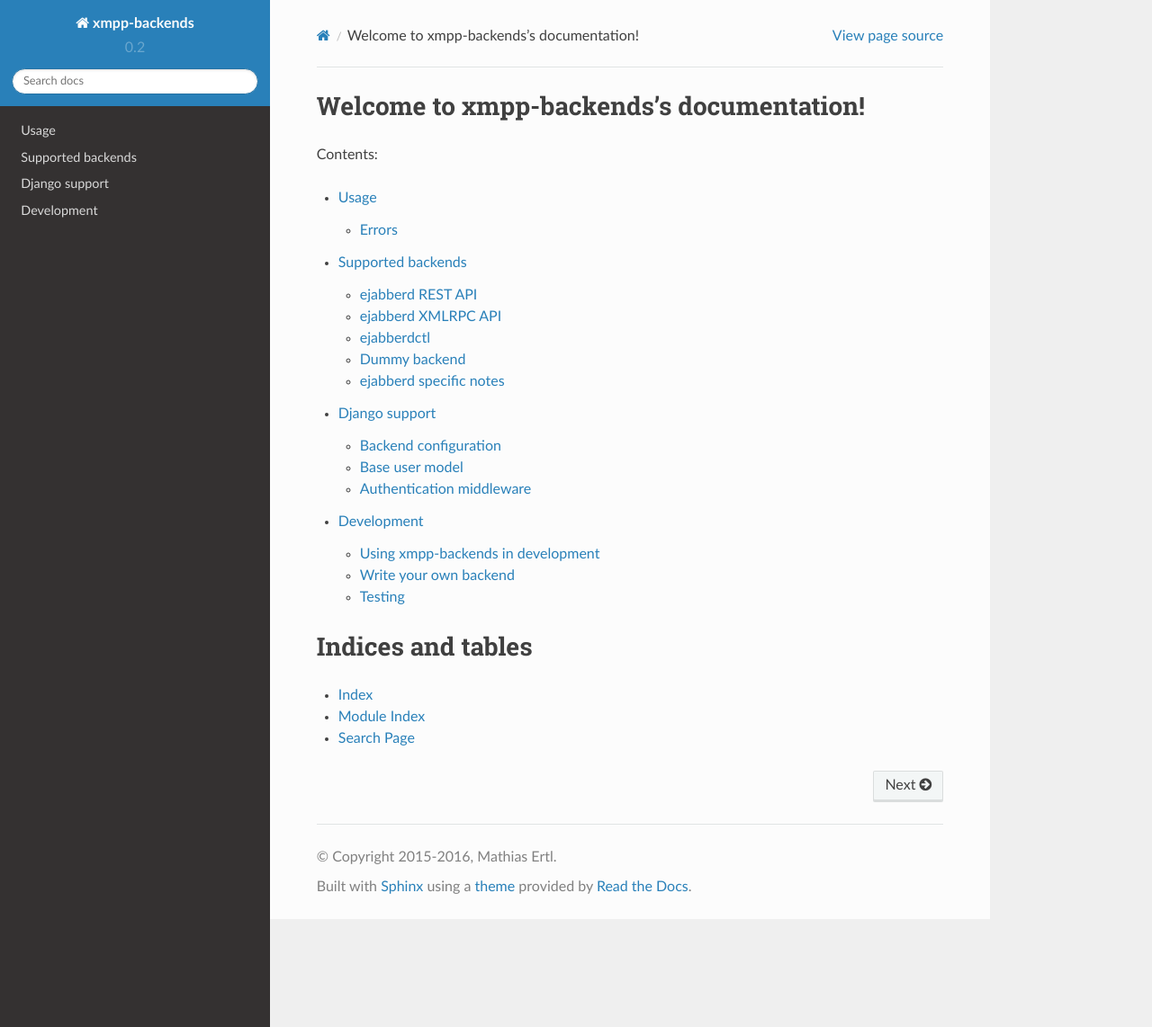
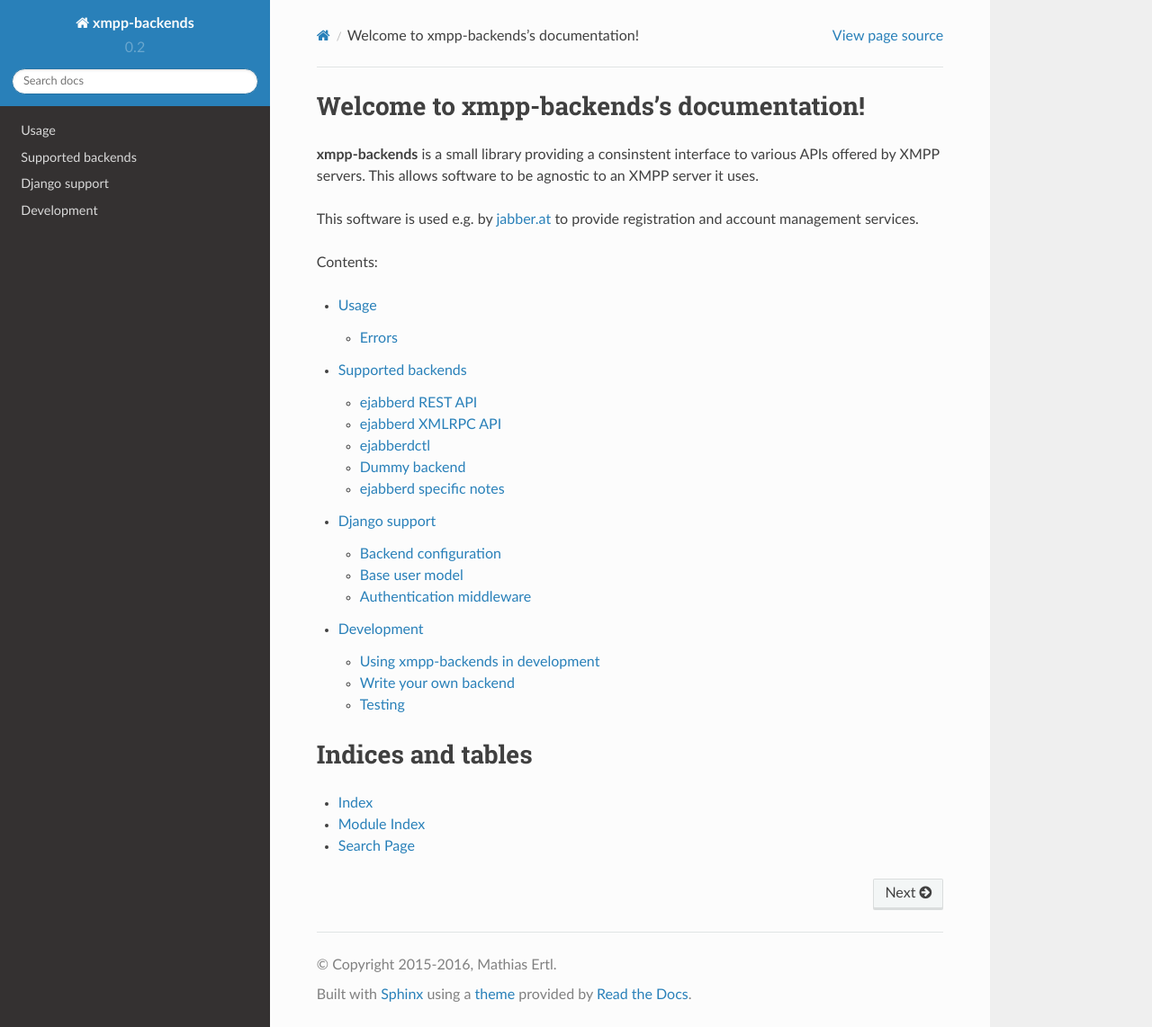
Before and after one commit to mathiasertl/xmpp-backends, a Sphinx documentation site: the page built from docs/index.rst, in a window 1280 px wide and 1142 px high. Shown: the whole window at 90% size. Built offline with Sphinx 7.4.7 and the Read the Docs theme 2.0.0, drawn with Linux system fonts in a browser that asks for light colours.

Commit message:
add intro chapter

```diff
--- a/docs/index.rst
+++ b/docs/index.rst
@@ -5,6 +5,13 @@
 
 Welcome to xmpp-backends's documentation!
 =========================================
+
+**xmpp-backends** is a small library providing a consinstent interface to
+various APIs offered by XMPP servers. This allows software to be agnostic to an
+XMPP server it uses.
+
+This software is used e.g. by `jabber.at <https://jabber.at>`_ to provide
+registration and account management services.
 
 Contents:
 
```
